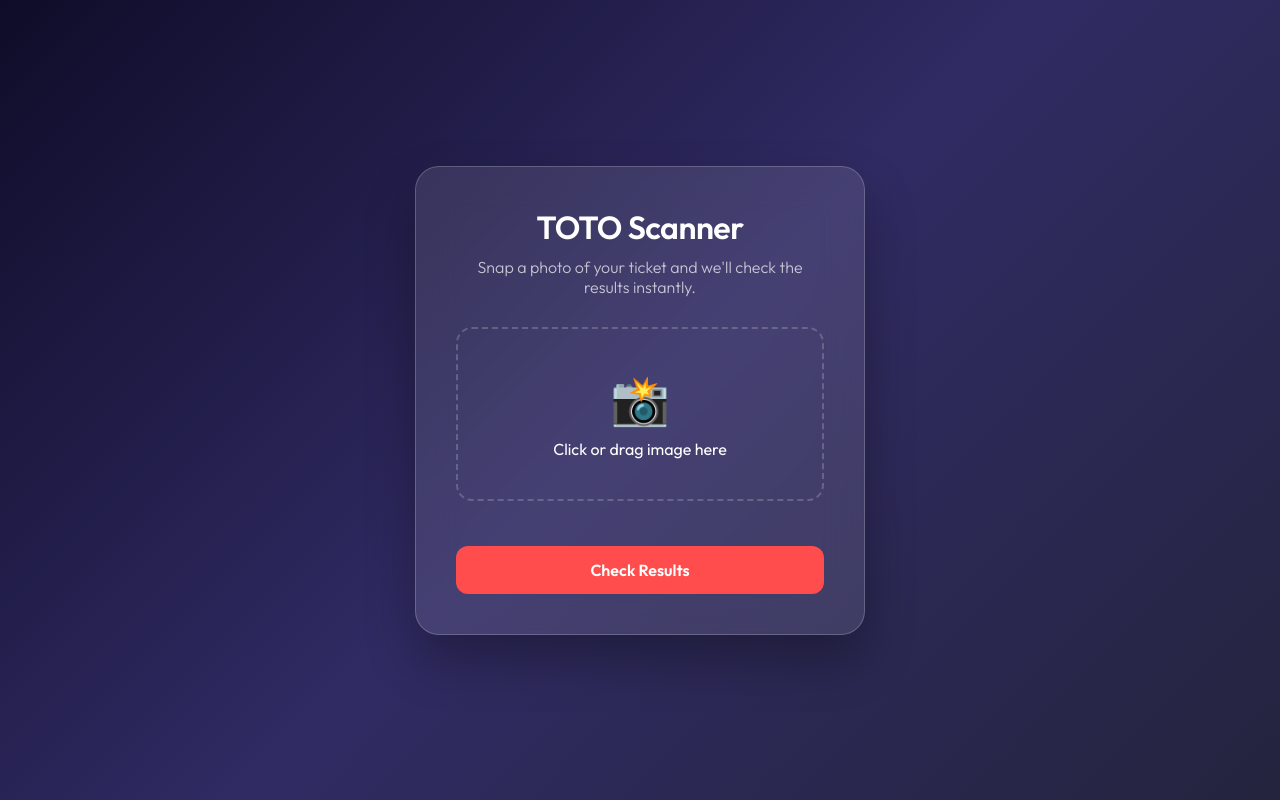
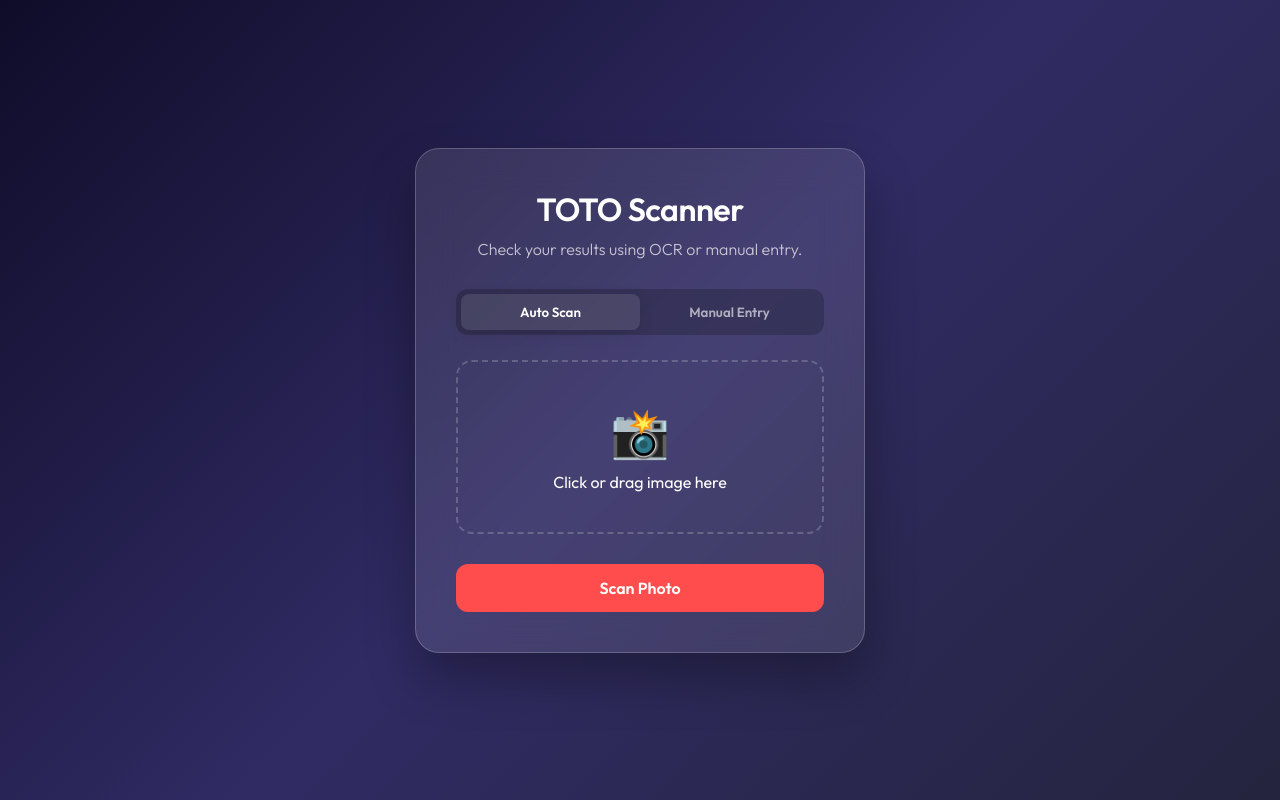
Before and after one commit to chiefoggy/lottery-checker, a Flask app: page / in a window 1280 px wide. Run offline with Flask 3, Linux system fonts and the light colour scheme.

Commit message:
feat: add manual entry form and endpoint

```diff
--- a/main.py
+++ b/main.py
@@ -139,5 +139,32 @@ def upload_file():
                                user_data=user_data,
                                official=official_results)
 
+@app.route('/manual', methods=['GET', 'POST'])
+def manual_entry():
+    if request.method == 'GET':
+        return redirect(url_for('index'))
+
+    draw_date = request.form.get('draw_date', '').strip()
+    numbers_str = request.form.get('numbers', '').strip()
+
+    # Extract numbers using the same regex to ensure consistency (and pad single digits)
+    raw_nums = re.findall(r'\b(?:0?[1-9]|[1-4][0-9])\b', numbers_str)
+    nums = [f"{int(n):02d}" for n in raw_nums]
+
+    user_data = {
+        "Draw Date": draw_date if draw_date else None,
+        "Numbers": []
+    }
+
+    # Determine validity (6-12 numbers)
+    if 6 <= len(nums) <= 12:
+        user_data["Numbers"].append(nums)
+
+    official_results = get_toto_results(user_data["Draw Date"])
+
+    return render_template('results.html',
+                           user_data=user_data,
+                           official=official_results)
+
 if __name__ == '__main__':
     app.run(debug=True, port=5001)
--- a/templates/index.html
+++ b/templates/index.html
@@ -1,5 +1,6 @@
 <!DOCTYPE html>
 <html lang="en">
+
 <head>
     <meta charset="UTF-8">
     <meta name="viewport" content="width=device-width, initial-scale=1.0">
@@ -44,8 +45,15 @@
         }
 
         @keyframes fadeIn {
-            from { opacity: 0; transform: translateY(20px); }
-            to { opacity: 1; transform: translateY(0); }
+            from {
+                opacity: 0;
+                transform: translateY(20px);
+            }
+
+            to {
+                opacity: 1;
+                transform: translateY(0);
+            }
         }
 
         h1 {
@@ -91,6 +99,68 @@
             cursor: pointer;
         }
 
+        .tabs {
+            display: flex;
+            margin-bottom: 25px;
+            background: rgba(0, 0, 0, 0.2);
+            border-radius: 12px;
+            padding: 5px;
+        }
+
+        .tab-btn {
+            flex: 1;
+            padding: 10px;
+            border: none;
+            background: transparent;
+            color: rgba(255, 255, 255, 0.6);
+            border-radius: 8px;
+            cursor: pointer;
+            font-weight: 600;
+            transition: all 0.3s;
+        }
+
+        .tab-btn.active {
+            background: rgba(255, 255, 255, 0.1);
+            color: white;
+            box-shadow: 0 4px 15px rgba(0, 0, 0, 0.1);
+        }
+
+        .tab-content {
+            display: none;
+            animation: fadeIn 0.4s ease-out;
+        }
+
+        .tab-content.active {
+            display: block;
+        }
+
+        .manual-input-group {
+            margin-bottom: 15px;
+            text-align: left;
+        }
+
+        .manual-input-group label {
+            display: block;
+            margin-bottom: 5px;
+            font-size: 0.9rem;
+            color: rgba(255, 255, 255, 0.8);
+        }
+
+        .manual-input-group input {
+            width: 100%;
+            padding: 12px;
+            background: rgba(255, 255, 255, 0.05);
+            border: 1px solid var(--glass-border);
+            border-radius: 8px;
+            color: white;
+            font-size: 1rem;
+            outline: none;
+        }
+
+        .manual-input-group input:focus {
+            border-color: var(--primary);
+        }
+
         .btn {
             background: var(--primary);
             color: white;
@@ -101,7 +171,7 @@
             font-size: 1rem;
             cursor: pointer;
             width: 100%;
-            margin-top: 30px;
+            margin-top: 15px;
             transition: transform 0.2s ease, box-shadow 0.2s ease;
         }
 
@@ -122,11 +192,19 @@
         }
     </style>
 </head>
+
 <body>
     <div class="container">
         <h1>TOTO Scanner</h1>
-        <p>Snap a photo of your ticket and we'll check the results instantly.</p>
+        <p>Check your results using OCR or manual entry.</p>
 
+        <div class="tabs">
+            <button class="tab-btn active" onclick="switchTab('scan')">Auto Scan</button>
+            <button class="tab-btn" onclick="switchTab('manual')">Manual Entry</button>
+        </div>
+
+        <!-- Scan Tab -->
+        <div id="tab-scan" class="tab-content active">
             <form action="/upload" method="post" enctype="multipart/form-data">
                 <div class="upload-area" id="drop-zone">
                     <span class="upload-icon">📸</span>
@@ -134,11 +212,37 @@
                     <input type="file" name="file" id="file-input" accept="image/*" required>
                 </div>
                 <div id="file-name"></div>
-            <button type="submit" class="btn">Check Results</button>
+                <button type="submit" class="btn">Scan Photo</button>
             </form>
         </div>
 
+        <!-- Manual Tab -->
+        <div id="tab-manual" class="tab-content">
+            <form action="/manual" method="post">
+                <div class="manual-input-group">
+                    <label>Draw Date (Optional, e.g. 09/10/25)</label>
+                    <input type="text" name="draw_date" placeholder="DD/MM/YY">
+                </div>
+                <div class="manual-input-group">
+                    <label>Your Numbers (Space-separated, 6-12 numbers)</label>
+                    <input type="text" name="numbers" placeholder="e.g. 07 09 14 26 29 31 42" required>
+                </div>
+                <button type="submit" class="btn">Check Numbers</button>
+            </form>
+        </div>
+    </div>
+
     <script>
+        // Tab switching
+        function switchTab(tabName) {
+            document.querySelectorAll('.tab-btn').forEach(btn => btn.classList.remove('active'));
+            document.querySelectorAll('.tab-content').forEach(content => content.classList.remove('active'));
+
+            event.target.classList.add('active');
+            document.getElementById('tab-' + tabName).classList.add('active');
+        }
+
+        // File upload UI
         const fileInput = document.getElementById('file-input');
         const fileNameDisplay = document.getElementById('file-name');
 
@@ -149,4 +253,5 @@
         });
     </script>
 </body>
+
 </html>
```
Lines whose indentation alone changed are shown as unchanged.
